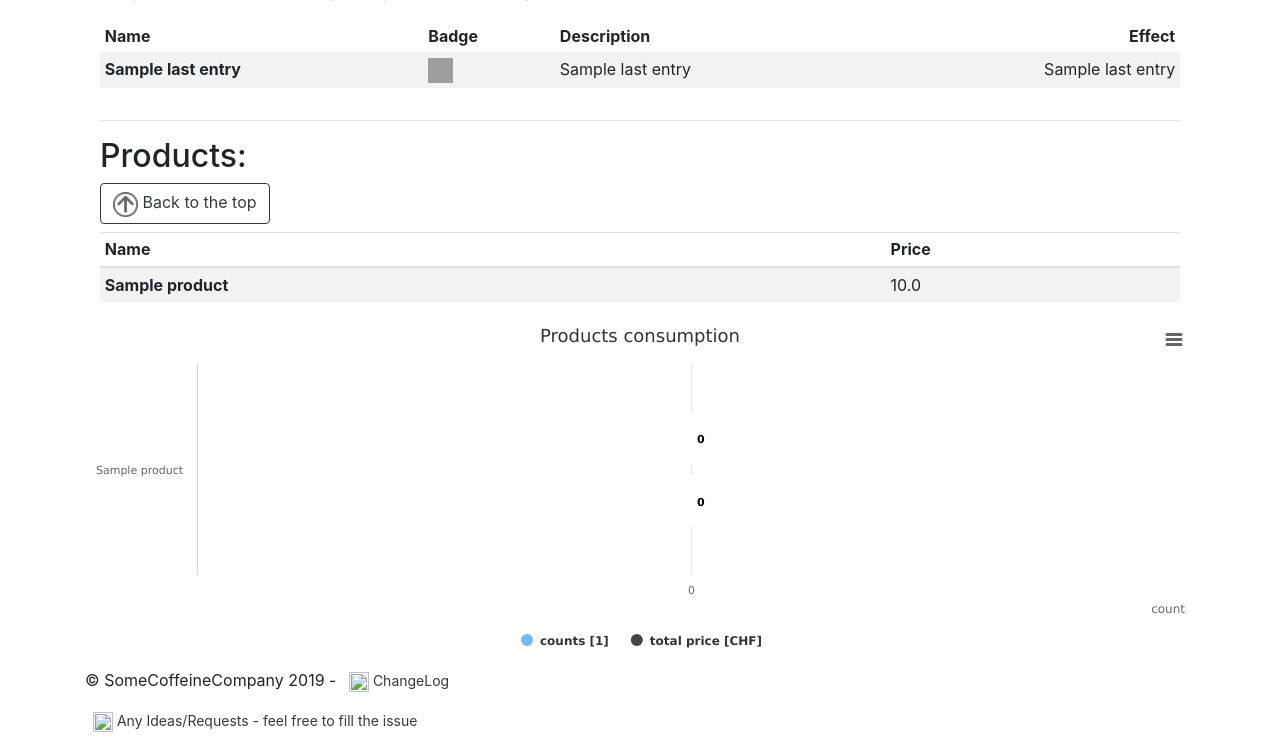
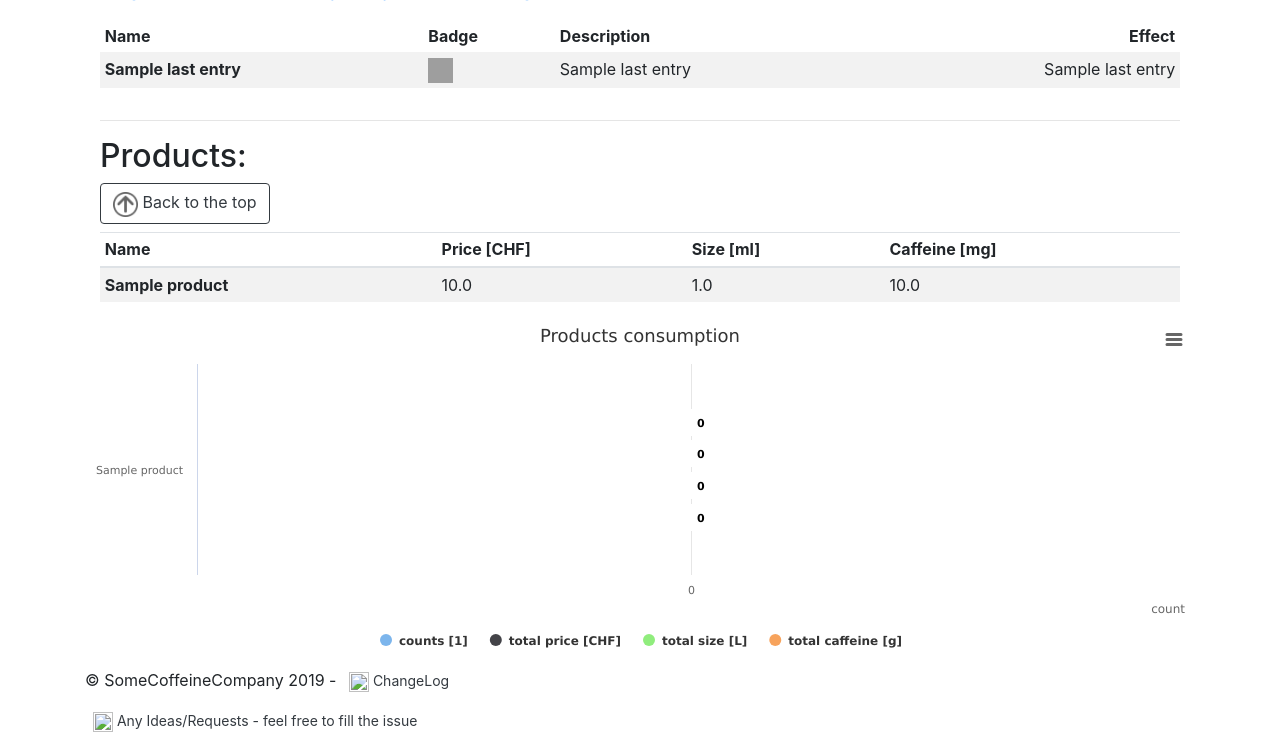
Before and after one commit to agorzawski/fairtaskassigner, a Flask app: template templates/stats.html in a window 1280 px wide. Shown: the part 2801-3549 px from the top of the page. Run offline with Flask 2, Linux system fonts and the light colour scheme; the template is opened without the code that fills it: most values are stand-ins (such as "Sample title", 1, 10 or a date in 2020); parts of the project's set-up code (start-up, migrations or seed data) failed here and were passed over; some libraries are stand-ins or nearby versions; grey boxes are pictures that could not be loaded.

Commit message:
product extension (size + caffeine) internal: storage returns dicts with results for products, not raw lists from the DB

```diff
--- a/app.py
+++ b/app.py
@@ -85,8 +85,8 @@ def getLoggedUserDetails():
             return {'id': id, 'email': email,
                     'username': username,
                     'picture': picture,
-                    'idProduct': favProduct[0],
-                    'productName': favProduct[1].upper(),
+                    'idProduct': favProduct['id'],
+                    'productName': favProduct['name'].upper(),
                     'scoring': scoring}
     else:
         return {'id': NON_EXISTING_ID, 'email': email,
@@ -123,6 +123,7 @@ def rememberTheInitialRequest(request, initialUrl):
     resp = make_response(request)
     resp.set_cookie(COOKIE_NAME_REDIRECT, initialUrl)
     return resp
+
 
 @app.route('/login')
 def login():
--- a/db/db_scheme.sql
+++ b/db/db_scheme.sql
@@ -11,7 +11,8 @@ CREATE TABLE "user" ( `id` INTEGER NOT NULL PRIMARY KEY AUTOINCREMENT UNIQUE,
   `email` TEXT NOT NULL, `username` TEXT NOT NULL, `rating` INTEGER NOT NULL,
   `creator` INTEGER NOT NULL, `validated` INTEGER NOT NULL )
 
-CREATE TABLE "product" ( `id` INTEGER NOT NULL PRIMARY KEY AUTOINCREMENT UNIQUE, `name` TEXT NOT NULL, `price` REAL )
+CREATE TABLE "product" ( `id` INTEGER NOT NULL PRIMARY KEY AUTOINCREMENT UNIQUE,
+  `name` TEXT NOT NULL, `price` REAL NOT NULL, `size` REAL, `caffeine` REAL )
 
 CREATE TABLE "contract_temp" ( `to_whom` INTEGER NOT NULL, `product` INTEGER NOT NULL )
 CREATE TABLE "contract" ( `id` INTEGER PRIMARY KEY AUTOINCREMENT UNIQUE, `buyer`
--- a/templates/addjobs.html
+++ b/templates/addjobs.html
@@ -31,8 +31,8 @@
           <label for="inputProduct" class="sr-only">Product</label>
           <select type="name" name="inputProduct" id="inputProduct" class="form-control" placeholder="To whom (name)" required autofocus>
             <option value=-1>What to buy (product)</option>
-            {% for product in products %}
-              <option value={{product[0]}}>{{product[1]}} ({{product[2]}} CHF)</option>
+            {% for id in products %}
+              <option value={{id}}>{{products[id]['name']}} ({{products[id]['price']}} CHF)</option>
             {% endfor %}
           </select>
         <br>
--- a/templates/bar-chart.html
+++ b/templates/bar-chart.html
@@ -9,7 +9,7 @@ Highcharts.chart('barChart', {
     text: 'Products consumption'
   },
   xAxis: {
-    categories: [{%for product in products %}'{{product[1]}}',{%endfor%}],
+    categories: [{%for product in products %}'{{product['name']}}',{%endfor%}],
     title: {
       text: null
     }
@@ -36,11 +36,20 @@ Highcharts.chart('barChart', {
   },
   series: [{
     name:'counts [1]',
-    data: [{%for product in products%}{{productsUse.get(product[0],{}).get('value', 0)}}, {%endfor%}]
+    data: [{%for id in products%}{{productsUse.get(id,{}).get('value', 0)}}, {%endfor%}]
   },
   {
     name:'total price [CHF]',
-    data: [{%for product in products%}{{'%0.1f'| format(productsUse.get(product[0],{}).get('totalprice', 0))}}, {%endfor%}]
-  }]
+    data: [{%for id in products%}{{'%0.1f'| format(productsUse.get(id,{}).get('totalprice', 0))}}, {%endfor%}]
+  },
+  {
+    name:'total size [L]',
+    data: [{%for id in products%}{{'%0.3f'| format(productsUse.get(id,{}).get('totalsize', 0)/1000)}}, {%endfor%}]
+  },
+  {
+    name:'total caffeine [g]',
+    data: [{%for id in products%}{{'%0.3f'| format(productsUse.get(id,{}).get('totalcaffeine', 0)/1000)}}, {%endfor%}]
+  }
+]
 });
 </script>
--- a/templates/common_title.html
+++ b/templates/common_title.html
@@ -1,5 +1,5 @@
 <nav class="navbar navbar-expand-lg navbar-light bg-light sticky-top">
-<a class="navbar-brand" href="#"><img src="static/coffee.png" width="20" height="20"/> OporniKawiarze v1.6.2 </a>
+<a class="navbar-brand" href="#"><img src="static/coffee.png" width="20" height="20"/> OporniKawiarze v1.7.0 </a>
 <ul class="navbar-nav">
 
 {% if activeSite == 'main' %}
--- a/templates/stats.html
+++ b/templates/stats.html
@@ -196,14 +196,18 @@
                    <thead>
                        <tr>
                            <th scope="col">Name</th>
-                           <th scope="col">Price </th>
+                           <th scope="col">Price [CHF] </th>
+                           <th scope="col">Size [ml] </th>
+                           <th scope="col">Caffeine [mg] </th>
                        </tr>
                    </thead>
                    <tbody>
-                   {% for product in products %}
+                   {% for id in products %}
                        <tr >
-                           <th scope="row"> {{ product[1] }} </th>
-                           <td> {{'%0.1f'| format(product[2]|float)}}</td>
+                           <th scope="row"> {{ products[id]['name'] }} </th>
+                           <td> {{'%0.1f'| format(products[id]['price']|float)}}</td>
+                           <td> {{'%0.1f'| format(products[id]['size']|float)}}</td>
+                           <td> {{'%0.1f'| format(products[id]['caffeine']|float)}}</td>
                        </tr>
                    {% endfor %}
                    </tbody>
```
Also changed, not shown: fairtask_db_tools.py (+21 -4 lines), README.md.
